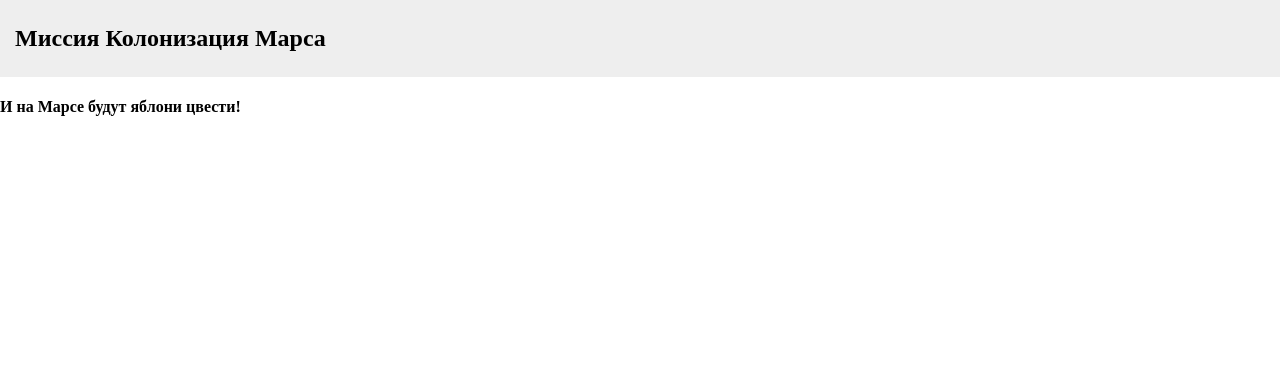
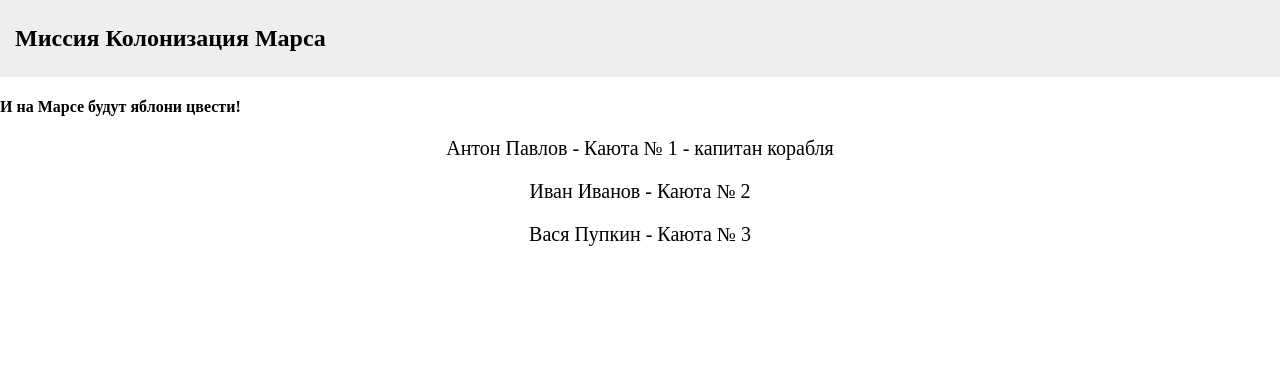
Before and after one commit to VNCompany/mars_colonization, a Flask app: page /distribution in a window 1280 px wide. Shown: the top 376 px of the page. Run offline with Flask 2, Linux system fonts and the light colour scheme.

Commit message:
По каютам

```diff
--- a/server.py
+++ b/server.py
@@ -125,6 +125,16 @@ def login():
                                form=form)
 
 
+@app.route("/distribution")
+def distribution():
+    li = [
+        "Антон Павлов",
+        "Иван Иванов",
+        "Вася Пупкин"
+    ]
+    return render_template("distribution.html", title="По каютам", people=li)
+
+
 if __name__ == '__main__':
     port = int(os.environ.get("PORT", 5000))
     app.run(host='0.0.0.0', port=port)
--- a/templates/base.html
+++ b/templates/base.html
@@ -17,9 +17,11 @@
     <h4>И на Марсе будут яблони цвести!</h4>
 </header>
 
-<main role="main">
-    {% block content %}{% endblock %}
-</main>
+<div class="content_block">
+    <main role="main">
+        {% block content %}{% endblock %}
+    </main>
+</div>
 
 </body>
 </html>
--- /dev/null
+++ b/templates/distribution.html
@@ -0,0 +1,15 @@
+{% extends "base.html" %}
+{% set prefix = "Каюта № " %}
+{% block content %}
+
+    <div style="font-size: 20px">
+        {% for person in people %}
+            <p style="text-align: center">{{ person }} - {{ prefix }} {{ loop.index }}
+             {% if loop.index == 1 %}
+             - капитан корабля
+             {% endif %}
+            </p>
+        {% endfor %}
+    </div>
+
+{% endblock %}
```
